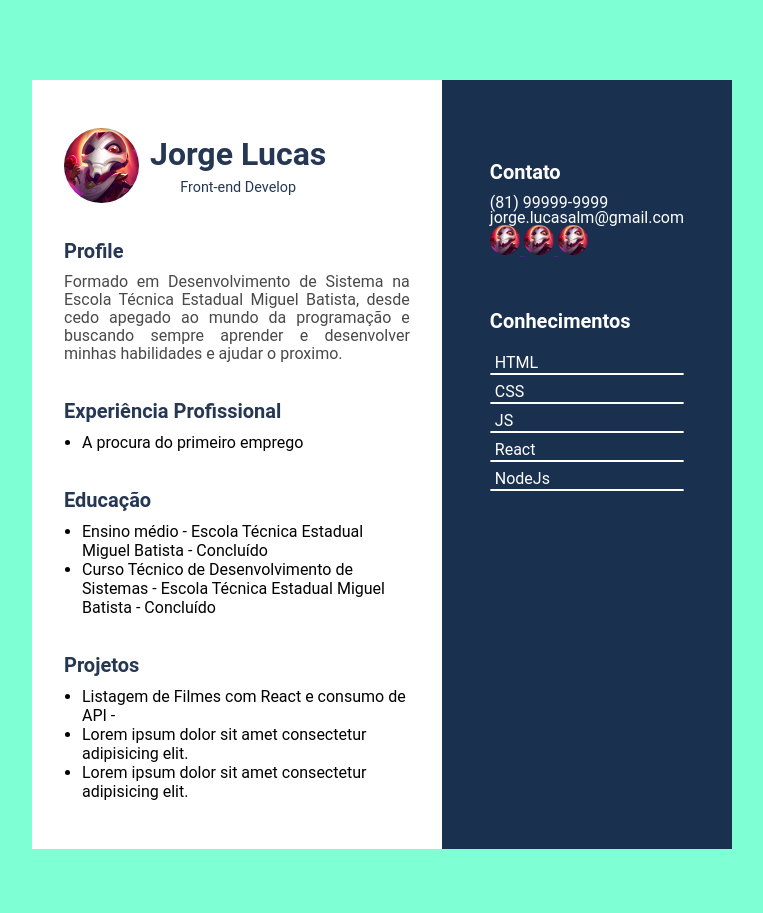
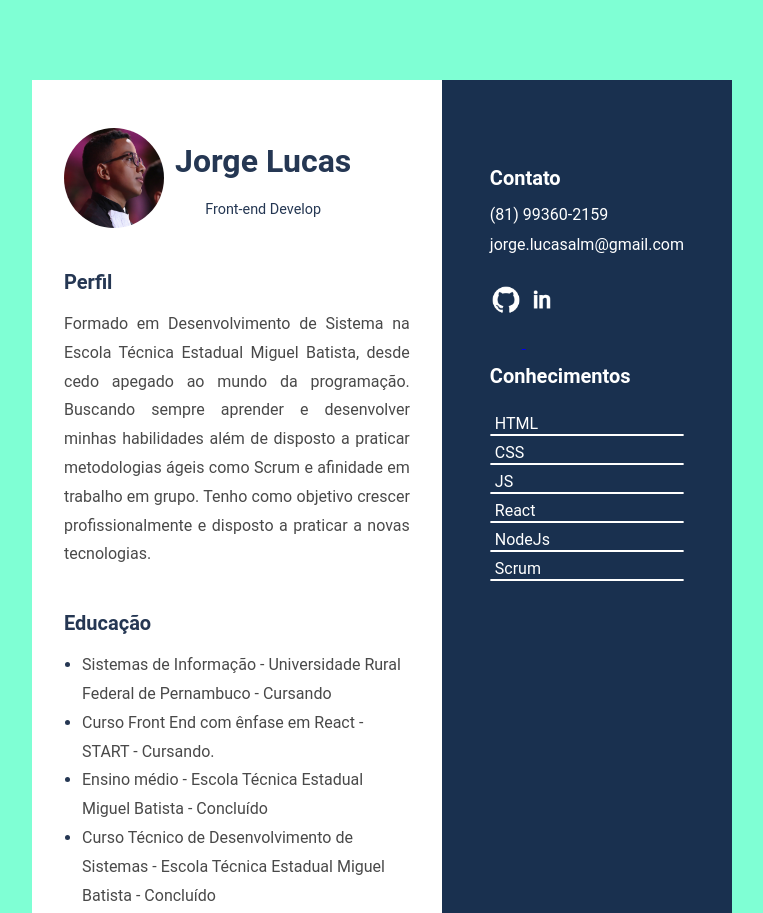
Before and after one commit to JorgeLucas006/atividade-avaliativa-portfolio, a plain HTML site: page index.html in a window 1280 px wide. Shown: the top 913 px of the page, without its empty margins (258-1021 px from the left). Drawn offline with Linux system fonts and the light colour scheme.

Commit message:
feat: adicionado os dados

```diff
--- a/index.html
+++ b/index.html
@@ -14,7 +14,7 @@
     <div class="container">
       <main>
         <header>
-          <img src="./4550.png" alt="">
+          <img src="./img.JPG" alt="">
           <div class="name">
             <h1>Jorge Lucas</h1>
             <small>Front-end Develop</small>
@@ -22,21 +22,17 @@
         </header>
 
         <section>
-          <h2>Profile</h2>
+          <h2>Perfil</h2>
           <p>
             Formado em Desenvolvimento de Sistema na Escola Técnica Estadual Miguel Batista, desde cedo apegado ao mundo
-            da programação e buscando sempre aprender e desenvolver minhas habilidades e ajudar o proximo.
+            da programação. Buscando sempre aprender e desenvolver minhas habilidades além de disposto a praticar metodologias ágeis como Scrum e afinidade em trabalho em grupo. Tenho como objetivo crescer profissionalmente e disposto a praticar a novas tecnologias.
           </p>
-        </section>
-        <section>
-          <h2>Experiência Profissional</h2>
-          <ul>
-            <li>A procura do primeiro emprego</li>
-          </ul>
         </section>
         <section>
           <h2>Educação</h2>
           <ul>
+            <li>Sistemas de Informação - Universidade Rural Federal de Pernambuco - Cursando</li>
+            <li>Curso Front End com ênfase em React - START - Cursando.</li>
             <li>Ensino médio - Escola Técnica Estadual Miguel Batista - Concluído</li>
             <li>Curso Técnico de Desenvolvimento de Sistemas - Escola Técnica Estadual Miguel Batista - Concluído</li>
           </ul>
@@ -44,9 +40,10 @@
         <section>
           <h2>Projetos</h2>
           <ul>
-            <li>Listagem de Filmes com React e consumo de API - </li>
-            <li>Lorem ipsum dolor sit amet consectetur adipisicing elit.</li>
-            <li>Lorem ipsum dolor sit amet consectetur adipisicing elit.</li>
+            <li><a href="https://portfolio-jorge-lucas.epizy.com/" target="_blank">Portfolio</a> feito em Wordpress - Link</li>
+            <li><a href="http://movie-web-dun.vercel.app/" target="_blank">Listagem de Filmes</a> com React e consumo de API - <a href="https://github.com/JorgeLucas006/movie-web" target="_blank">Github</a></li>
+            <li><a href="http://profile-card-component-main.jorgelucas006.vercel.app/" target="_blank">Profile Card</a> feito no desafio Front-end em React - <a href="https://github.com/JorgeLucas006/profile-card-component-main" target="_blank">Github</a></li>
+            <li>API de cardápio de restaurante usando AdonisJSI - <a href="https://github.com/JorgeLucas006/desafio-back-end" target="_blank">Github</a></li>
           </ul>
         </section>
       </main>
@@ -55,19 +52,14 @@
         <section class="contact">
           <h2>Contato</h2>
           <p>
-            (81) 99999-9999
-          </p>
-          <p>
+            (81) 99360-2159 <br><br>
             jorge.lucasalm@gmail.com
           </p>
-          <a class="bt" href="">
-            <img class="icon" src="./4550.png" alt="">
+          <a href="https://github.com/jorgelucas006" target="_blank">
+            <img class="icon" src="./github.png" alt="">
           </a>
-          <a class="bt" href="">
-            <img class="icon" src="./4550.png" alt="">
-          </a>
-          <a class="bt" href="">
-            <img class="icon" src="./4550.png" alt="">
+          <a href="https://www.linkedin.com/in/jorgelucasalm/" target="_blank">
+            <img class="icon" src="./linkedin.png" alt="">
           </a>
         </section>
 
@@ -83,6 +75,8 @@
           <hr>
           <p>NodeJs</p>
           <hr>
+          <p>Scrum</p>
+          <hr>
         </section>
       </footer>
     </div>
--- a/style.css
+++ b/style.css
@@ -2,6 +2,11 @@
   margin: 0;
   box-sizing: border-box;
   font-family: Roboto;
+  line-height: 1.8;
+}
+
+a {
+  height: auto;
 }
 
 body {
@@ -22,20 +27,18 @@ body {
 
 .name {
   width: max-content;
-  height: 75px;
+  height: 100px;
+
+  display: flex;
   flex-direction: column;
-  display: flex;
   align-items: center;
   justify-content: center;
 }
 
+a,
 .icon {
-  width: 30px;
-  border-radius: 50%;
-}
-
-.contact {
-  margin-bottom: 50px;
+  padding: 2rem 0;
+  width: 32px;
 }
 
 .skills h2 {
@@ -59,19 +62,20 @@ main {
   padding: 3rem 2rem;
 }
 
-main img {
-  width: 75px;
+main header img {
+  width: 100px;
+  height: 100px;
   border-radius: 50%;
   float: left;
   margin-right: 11px;
 }
 
-h1 {
+.name h1 {
   margin-bottom: 6px;
   color: #253753;
 }
 
-small {
+.name small {
   font-size: .9rem;
   color: #253753;
 }
@@ -88,12 +92,16 @@ main section h2 {
 
 main section p {
   text-align: justify;
-  line-height: 18px;
   color: #494949;
 }
 
 main section ul {
   padding-left: 18px;
+  color: #494949;
+}
+
+main section ul li::marker {
+  color: #253753;
 }
 
 footer {
@@ -122,15 +130,9 @@ footer p {
   }
 }
 
-@media (max-width: 640px) {
-
-  .container {
-    display: block;
-  }
-
-  header img {
-    width: 100px;
-    padding-bottom: 1rem;
+@media (max-width: 665px){
+  .name {
+    width: 100%;
   }
 
   header {
@@ -139,10 +141,24 @@ footer p {
     align-items: center;
   }
 
+}
+
+@media (max-width: 580px) {
+
+  .container {
+    display: block;
+  }
+
+  main header img {
+    width: 125px;
+    height: 125px;
+    margin: 0;
+  }
+
   main,
   footer {
     width: 100%;
-    padding: 2rem 1rem;
+    padding: 2rem 2rem;
   }
 
 }
```
Also changed, not shown: 4550.png (deleted), github.png (added), img.JPG (added), linkedin.png (added).
